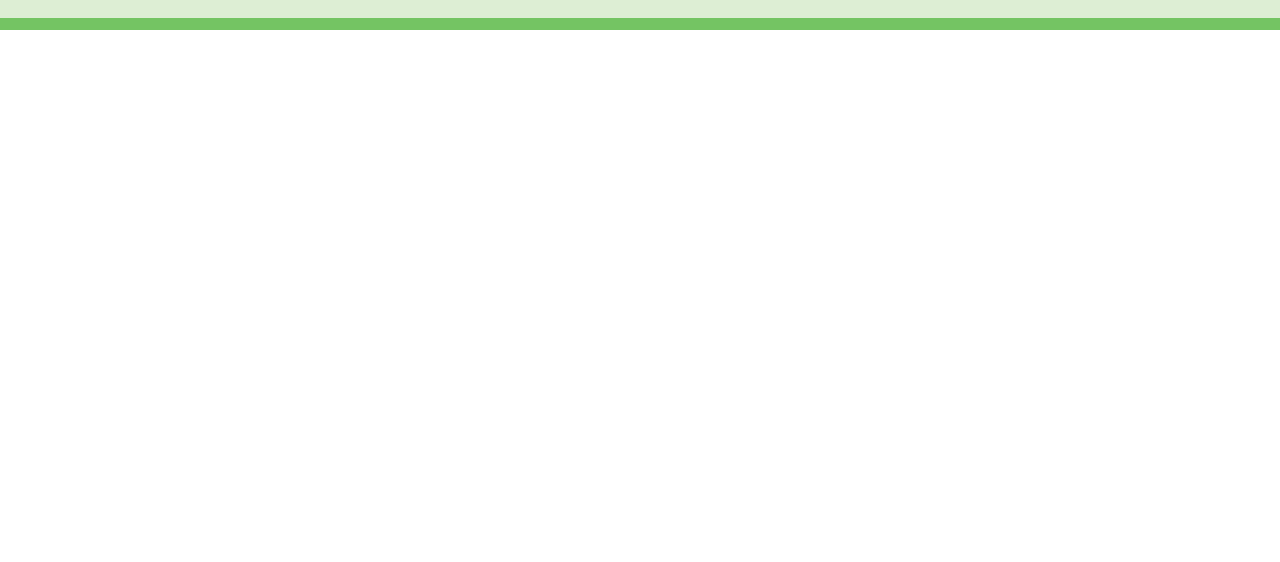
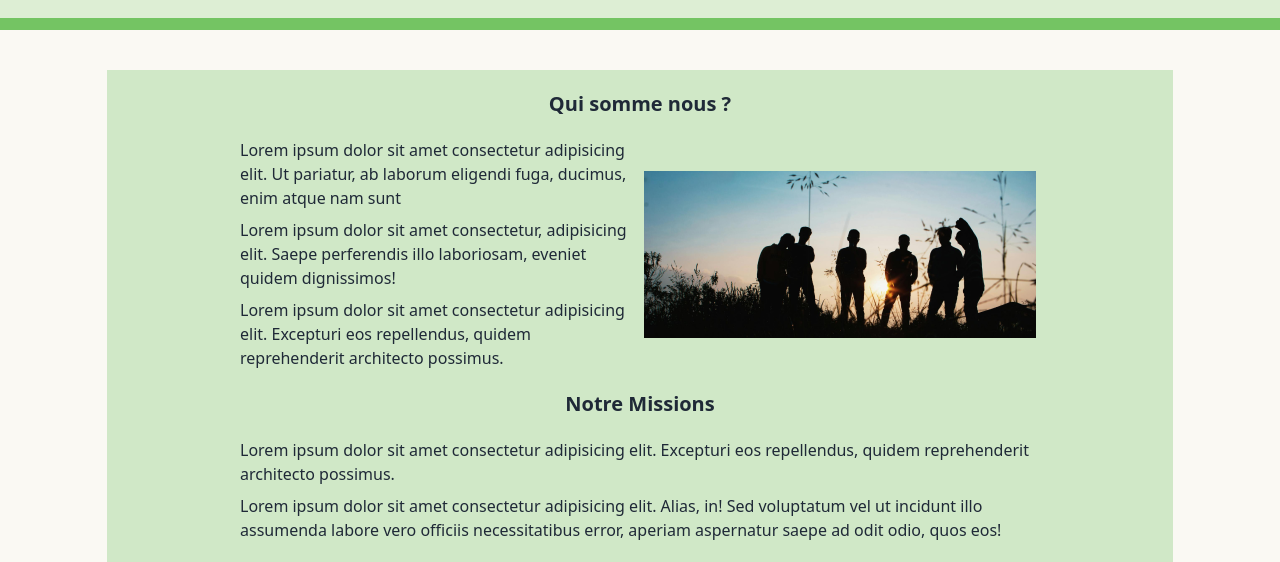
Before and after one commit to fromSoundToDev/iyf, a React (Vite) app in the folder frontend/: page / in a window 1280 px wide. Shown: the part 1260-1822 px from the top of the page. Before the commit the page ends 1290 px from the top, so only its background shows below. Built offline with nearby package versions, Linux system fonts and the light colour scheme.

Commit message:
finish about section

```diff
--- /dev/null
+++ b/frontend/src/components/AboutSection.jsx
@@ -0,0 +1,48 @@
+import React from "react";
+import about_img from "../assets/images/Rectangle 25.png";
+
+export default function AboutSection() {
+  return (
+    <div className=" flex flex-col justify-center items-center w-5/6 bg-[#acdaa188] py-5  space-y-5 mt-10 mx-auto">
+      <h1 className="w-3/4 font-semibold text-lg sm:text-xl text-center ">
+        Qui somme nous ?
+      </h1>
+
+      <div className=" grid grid-cols-1 sm:grid-cols-2 justify-center items-center gap-2  w-3/4 mx-auto">
+        <div className="grid grid-cols-1 gap-2">
+          <p className="">
+            Lorem ipsum dolor sit amet consectetur adipisicing elit. Ut
+            pariatur, ab laborum eligendi fuga, ducimus, enim atque nam sunt
+          </p>
+          <p className="">
+            Lorem ipsum dolor sit amet consectetur, adipisicing elit. Saepe
+            perferendis illo laboriosam, eveniet quidem dignissimos!
+          </p>
+          <p className="">
+            Lorem ipsum dolor sit amet consectetur adipisicing elit. Excepturi
+            eos repellendus, quidem reprehenderit architecto possimus.
+          </p>
+        </div>
+        <div className="">
+          <img src={about_img} alt="" className="" />
+        </div>
+      </div>
+      <div className="w-3/4 font-semibold text-lg sm:text-xl text-center">
+        Notre Missions
+      </div>
+      <div className="grid grid-cols-1  justify-center items-center gap-2  w-3/4 mx-auto">
+
+      <p className="">
+        {" "}
+        Lorem ipsum dolor sit amet consectetur adipisicing elit. Excepturi eos
+        repellendus, quidem reprehenderit architecto possimus.{" "}
+      </p>
+      <p className="">
+        Lorem ipsum dolor sit amet consectetur adipisicing elit. Alias, in! Sed
+        voluptatum vel ut incidunt illo assumenda labore vero officiis
+        necessitatibus error, aperiam aspernatur saepe ad odit odio, quos eos!
+      </p>
+      </div>
+    </div>
+  );
+}
--- a/frontend/src/pages/Home.jsx
+++ b/frontend/src/pages/Home.jsx
@@ -2,6 +2,7 @@ import React from 'react'
 import Header from '../components/Header.jsx'
 import HomeCaption from '../components/HomeCaption.jsx'
 import GiftHomeSection from '../components/GiftHomeSection.jsx'
+import AboutSection from '../components/AboutSection.jsx'
 
 export default function Home() {
   return (
@@ -9,6 +10,7 @@ export default function Home() {
         <Header />
         <HomeCaption />
         <GiftHomeSection/>
+        <AboutSection/>
 
     </div>
   )
```
Also changed, not shown: frontend/src/assets/images/Rectangle 25.png (added).
